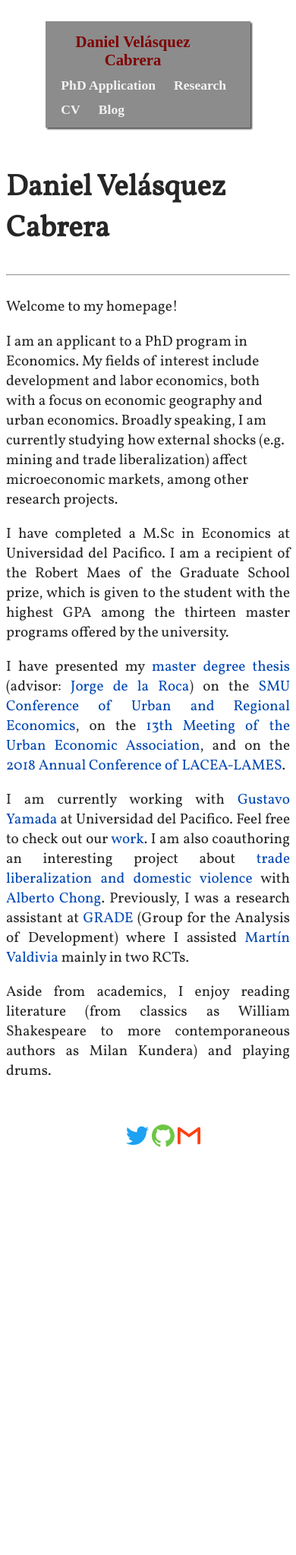
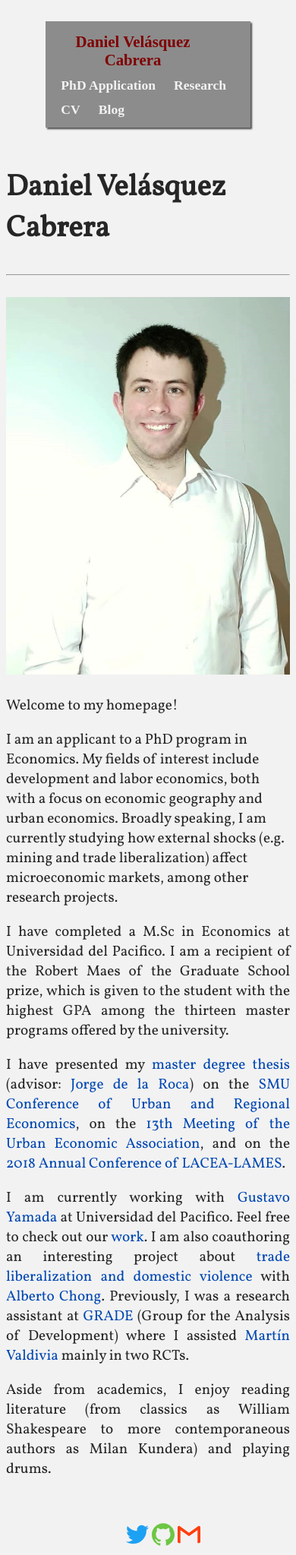
Before and after one commit to dvelasquezc/dvelasquezc.github.io, a Jekyll site: the page built from index.md, in a window 390 px wide. Shown: the whole page at 76% size. Built offline with Jekyll 4.4.1, drawn with Linux system fonts in a browser that asks for light colours; some web fonts are replaced; before the commit the page ends 1522 px from its top, so only the background shows below that.

Commit message:
mobileview5

```diff
--- a/assets/css/main.css
+++ b/assets/css/main.css
@@ -380,7 +380,7 @@ table, th, td {
 
 /* -------------------------     General   ------------------------*/
 .backgroundcolor {
-	 background-color: #ffffff
+	 background-color: #f2f2f2
 }
 
 /* -------------------------  Header   ------------------------*/
@@ -514,7 +514,7 @@ table, th, td {
 	margin: auto;
 	width: 100%;
 	padding: 00px;
-	background-color: #ffffff;
+	background-color: #f2f2f2;
 	border-color: #d9d9d9;
 	box-shadow: 0px 0px 0px grey;
 	color: #262626;
@@ -587,9 +587,13 @@ table, th, td {
 	border-color: #d9d9d9;
 	border-width:0px;
 	border-style:solid;
-	display: none;
+	display: inline-block;
 }
 
+.col-xs-12 {
+    display: flex;
+    flex-direction: column-reverse;
+  }
 
 /*-- img left --*/
 .img_left {
```
